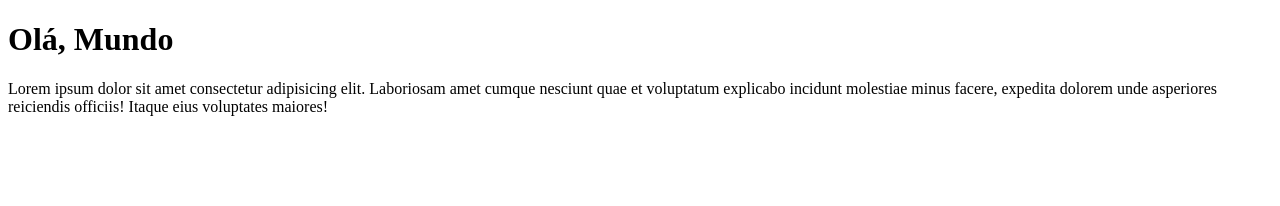
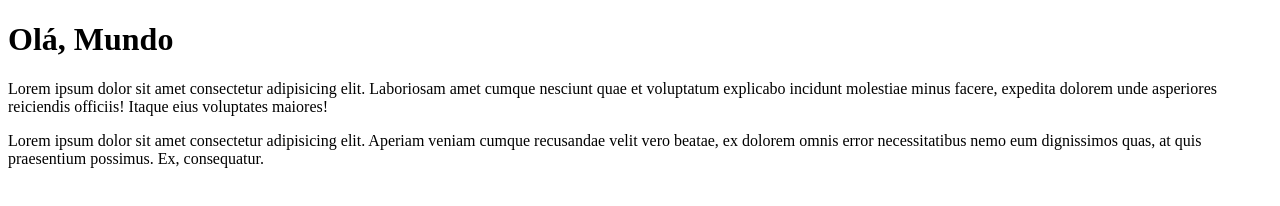
Before and after one commit to Jonassx/FirtsProjectGit, a plain HTML site: page Site Exemplo/index.html in a window 1280 px wide. Drawn offline with Linux system fonts and the light colour scheme.

Commit message:
Adicionei um paragrafo

```diff
--- a/Site Exemplo/index.html
+++ b/Site Exemplo/index.html
@@ -10,5 +10,8 @@
     <p>Lorem ipsum dolor sit amet consectetur adipisicing elit. Laboriosam amet cumque nesciunt quae et voluptatum
         explicabo incidunt molestiae minus facere, expedita dolorem unde asperiores reiciendis officiis! Itaque
         eius voluptates maiores!</p>
+    <p>Lorem ipsum dolor sit amet consectetur adipisicing elit. Aperiam veniam cumque recusandae velit vero beatae,
+        ex dolorem omnis error necessitatibus nemo eum dignissimos quas, at quis praesentium possimus.
+        Ex, consequatur.</p>
 </body>
 </html>
```
